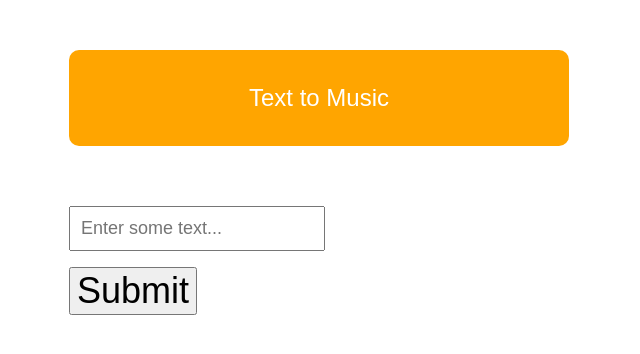
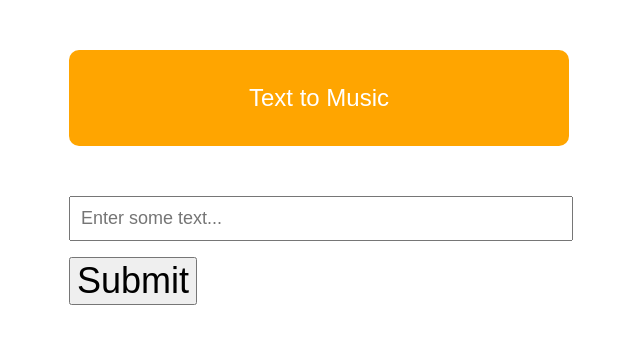
Before and after one commit to AlirieGray/text-to-music, a React (Create React App) app: page / in a window 1280 px wide. Shown: the top 354 px of the page, without its empty margins (321-961 px from the left). Built offline with nearby package versions, Linux system fonts and the light colour scheme.

Commit message:
style updates

```diff
--- a/src/App.js
+++ b/src/App.js
@@ -48,7 +48,9 @@ class App extends Component {
     this.setState({
       text: txt
     });
-    this.getSentiment(txt);
+    this.getSentiment(txt).bind(this);
+    fetch("https://community-sentiment.p.mashape.com/text/")
+      .then()
   }
 
   getSentiment(text) {
--- a/src/Style.css
+++ b/src/Style.css
@@ -16,13 +16,13 @@
   border-radius: 10px;
   padding: 10px;
   margin-top: 50px;
-  margin-bottom: 60px;
+  margin-bottom: 50px;
 }
 
 .TextInput {
   padding: 10px;
   font-size: 18px;
-  margin: 0 auto;
+  width: calc(100% - 20px);
 }
 
 .SubmitButton {
```
